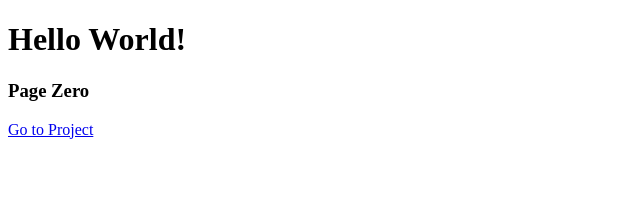
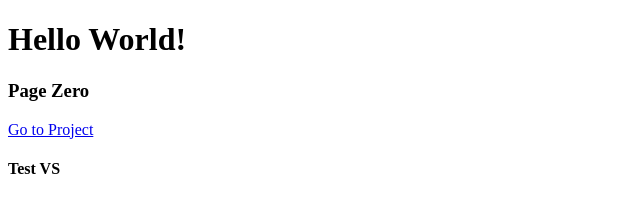
Before and after one commit to digmud/digmud.github.io, a plain HTML site: page index.html in a window 1280 px wide. Shown: the full height of the page, 0-640 px from the left. Drawn offline with Linux system fonts and the light colour scheme.

Commit message:
VS Cloud Test

```diff
--- a/index.html
+++ b/index.html
@@ -7,5 +7,6 @@
     <h1>Hello World!</h1>
     <h3>Page Zero</h3>
         <a href="https://zero.modhub.sbs">Go to Project</a>
+    <h4>Test VS</h3>
 </body>
 </html>
```
